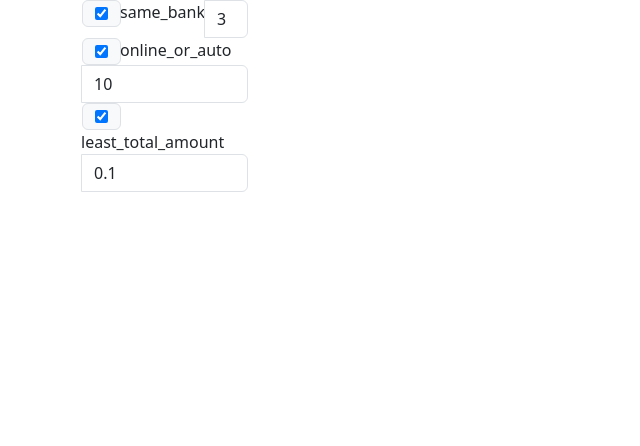
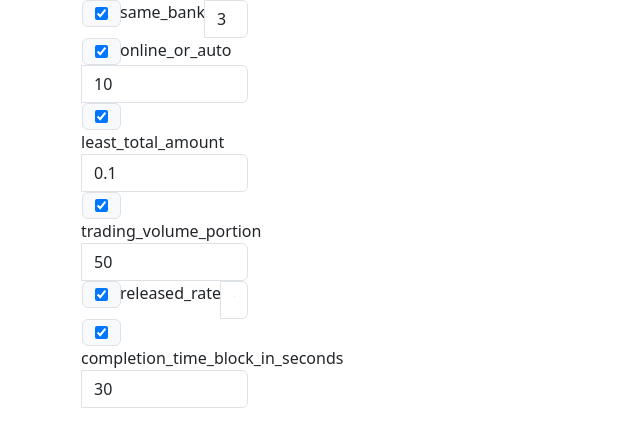
Before and after one commit to vinhlt88/find-best-offers-demo, a React (Create React App) app: page / in a window 1280 px wide. Shown: the top 446 px of the page, without its empty margins (0-640 px from the left). Built offline with nearby package versions, Linux system fonts and the light colour scheme.

Commit message:
add 3 variables

```diff
--- a/src/App.js
+++ b/src/App.js
@@ -9,6 +9,15 @@ function App() {
 
   const [least_total_amount_enabled, setleast_total_amount_enabled] = useState(true);
   const [least_total_amount_weight, setleast_total_amount_weight] = useState(0.1);
+
+  const [trading_volume_portion_enabled, settrading_volume_portion_enabled] = useState(true);
+  const [trading_volume_portion_weight, settrading_volume_portion_weight] = useState(50);
+
+  const [released_rate_enabled, setreleased_rate_enabled] = useState(true);
+  const [released_rate_weight, setreleased_rate_weight] = useState(10);
+
+  const [completion_time_block_in_seconds_enabled, setcompletion_time_block_in_seconds_enabled] = useState(true);
+  const [completion_time_block_in_seconds_weight, setcompletion_time_block_in_seconds_weight] = useState(30);
 
   const renderElementWithWeightOnly = (name, enable, setEnableFunc, weight, setWeightFunc) => {
     return (
@@ -31,7 +40,9 @@ function App() {
           {renderElementWithWeightOnly("same_bank", same_bank_enabled, setsame_bank_enabled, same_bank_weight, setsame_bank_weight)}
           {renderElementWithWeightOnly("online_or_auto", online_or_auto_enabled, setonline_or_auto_enabled, online_or_auto_weight, setonline_or_auto_weight)}
           {renderElementWithWeightOnly("least_total_amount", least_total_amount_enabled, setleast_total_amount_enabled, least_total_amount_weight, setleast_total_amount_weight)}
-
+          {renderElementWithWeightOnly("trading_volume_portion", trading_volume_portion_enabled, settrading_volume_portion_enabled, trading_volume_portion_weight, settrading_volume_portion_weight)}
+          {renderElementWithWeightOnly("released_rate", released_rate_enabled, setreleased_rate_enabled, released_rate_weight, setreleased_rate_weight)}
+          {renderElementWithWeightOnly("completion_time_block_in_seconds", completion_time_block_in_seconds_enabled, setcompletion_time_block_in_seconds_enabled, completion_time_block_in_seconds_weight, setcompletion_time_block_in_seconds_weight)}
         </div>
         <div class="col">
 
```
